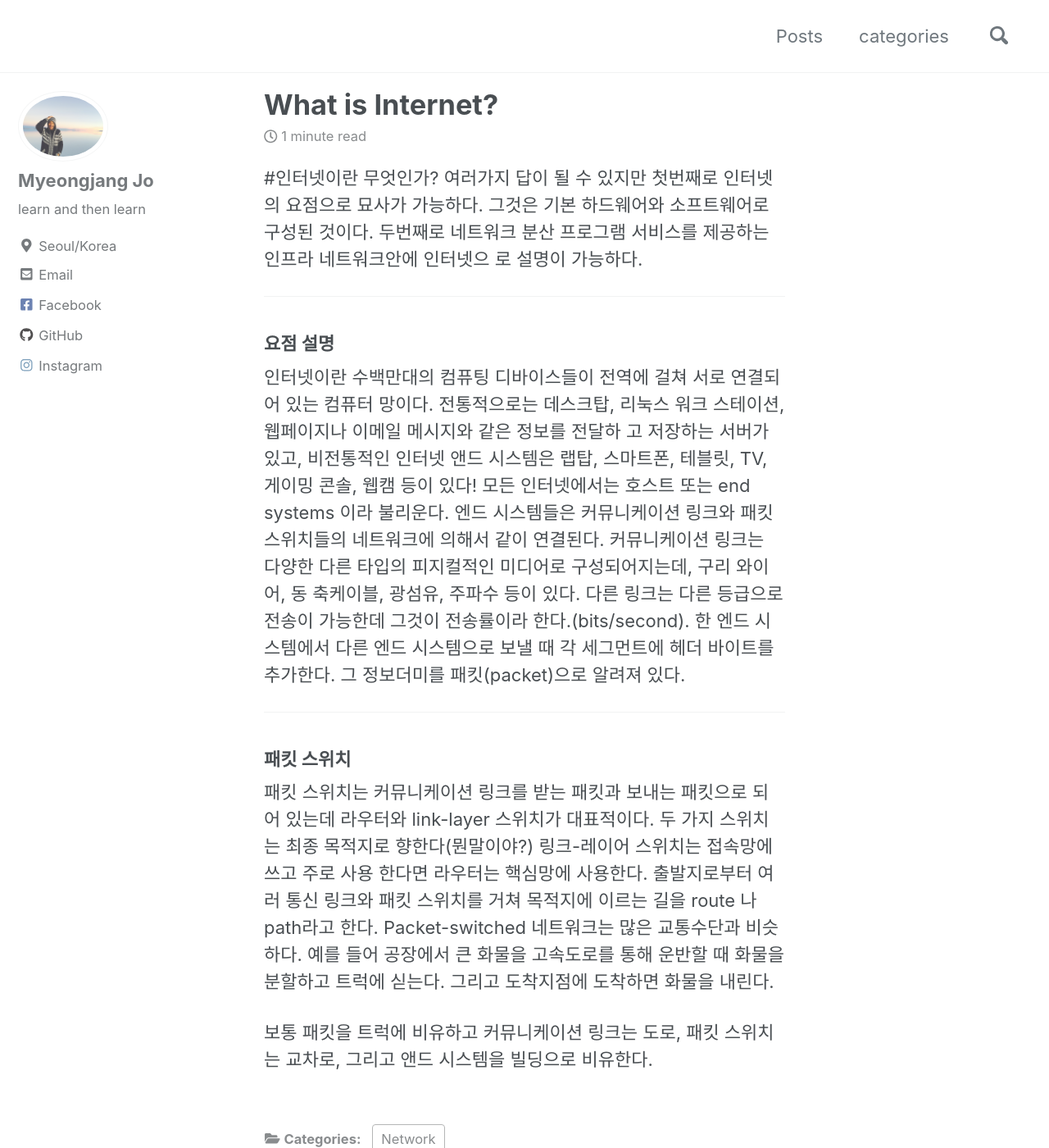
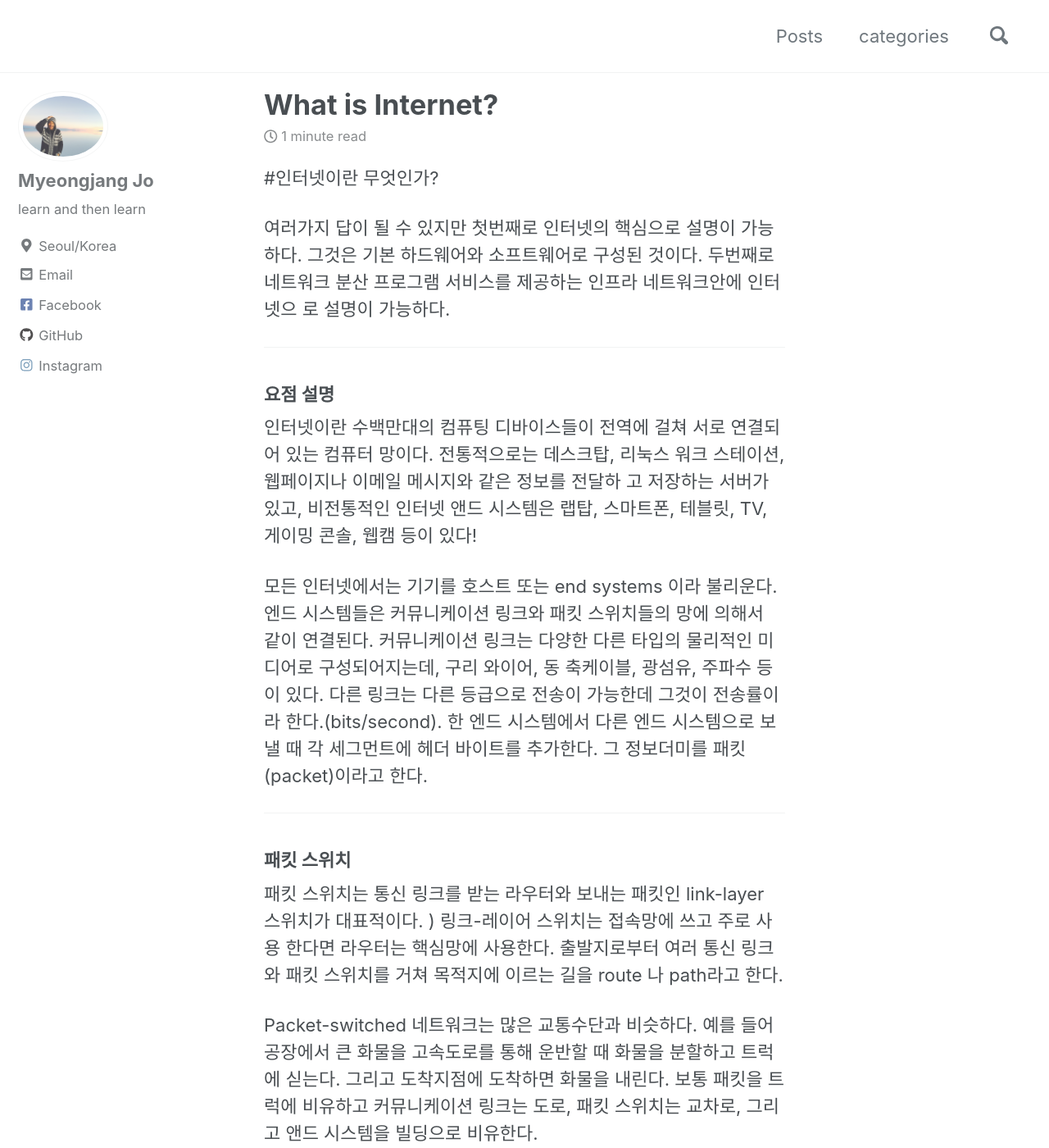
Before and after one commit to josephmjjo/josephmjjo.github.io, a Jekyll site: the page built from _posts/2019-08-30-Internet.md, in a window 1280 px wide and 1400 px high. Shown: the whole window at 82% size. Built offline with Jekyll 4.4.1, drawn with Linux system fonts in a browser that asks for light colours; cached includes are drawn as plain includes; nearby versions of some CDN libraries.

Commit message:
edited to corret to grammer in Internet

```diff
--- a/_posts/2019-08-30-Internet.md
+++ b/_posts/2019-08-30-Internet.md
@@ -6,22 +6,26 @@ categories:
 ---
 
 #인터넷이란 무엇인가?
+
 여러가지 답이 될 수 있지만
-첫번째로 인터넷의 요점으로 묘사가 가능하다. 그것은 기본 하드웨어와 소프트웨어로 구성된 것이다. 두번째로 네트워크 분산 프로그램 서비스를 제공하는 인프라 네트워크안에 인터넷으
+첫번째로 인터넷의 핵심으로 설명이 가능하다. 그것은 기본 하드웨어와 소프트웨어로 구성된 것이다. 두번째로 네트워크 분산 프로그램 서비스를 제공하는 인프라 네트워크안에 인터넷으
 로 설명이 가능하다.
 
 ***
 ### 요점 설명
 인터넷이란 수백만대의 컴퓨팅 디바이스들이 전역에 걸쳐 서로 연결되어 있는 컴퓨터 망이다.
 전통적으로는 데스크탑, 리눅스 워크 스테이션, 웹페이지나 이메일 메시지와 같은 정보를 전달하 고 저장하는 서버가 있고, 비전통적인 인터넷 앤드 시스템은 랩탑, 스마트폰, 테블릿, TV, 게이밍 콘솔, 웹캠 등이 있다!
-모든 인터넷에서는 호스트 또는 end systems 이라 불리운다.
-엔드 시스템들은 커뮤니케이션 링크와 패킷 스위치들의 네트워크에 의해서 같이 연결된다.
-커뮤니케이션 링크는 다양한 다른 타입의 피지컬적인 미디어로 구성되어지는데, 구리 와이어, 동 축케이블, 광섬유, 주파수 등이 있다. 다른 링크는 다른 등급으로 전송이 가능한데 그것이 전송률이라 한다.(bits/second). 한 엔드 시스템에서 다른 엔드 시스템으로 보낼 때 각 세그먼트에 헤더 바이트를 추가한다. 그 정보더미를 패킷(packet)으로 알려져 있다.
+
+모든 인터넷에서는 기기를 호스트 또는 end systems 이라 불리운다.
+엔드 시스템들은 커뮤니케이션 링크와 패킷 스위치들의 망에 의해서 같이 연결된다.
+커뮤니케이션 링크는 다양한 다른 타입의 물리적인 미디어로 구성되어지는데, 구리 와이어, 동 축케이블, 광섬유, 주파수 등이 있다. 다른 링크는 다른 등급으로 전송이 가능한데 그것이 전송률이라 한다.(bits/second). 한 엔드 시스템에서 다른 엔드 시스템으로 보낼 때 각 세그먼트에 헤더 바이트를 추가한다. 그 정보더미를 패킷(packet)이라고 한다.
 
 ***
+
 ### 패킷 스위치
-패킷 스위치는 커뮤니케이션 링크를 받는 패킷과 보내는 패킷으로 되어 있는데 라우터와 link-layer 스위치가 대표적이다. 두 가지 스위치는 최종 목적지로 향한다(뭔말이야?)
+패킷 스위치는 통신 링크를 받는 라우터와 보내는 패킷인 link-layer 스위치가 대표적이다. )
 링크-레이어 스위치는 접속망에 쓰고 주로 사용 한다면 라우터는 핵심망에 사용한다.
-출발지로부터 여러 통신 링크와 패킷 스위치를 거쳐 목적지에 이르는 길을 route 나 path라고 한다. Packet-switched 네트워크는 많은 교통수단과 비슷하다. 예를 들어 공장에서 큰 화물을 고속도로를 통해 운반할 때 화물을 분할하고 트럭에 싣는다. 그리고 도착지점에 도착하면 화물을 내린다.
+출발지로부터 여러 통신 링크와 패킷 스위치를 거쳐 목적지에 이르는 길을 route 나 path라고 한다.
 
+Packet-switched 네트워크는 많은 교통수단과 비슷하다. 예를 들어 공장에서 큰 화물을 고속도로를 통해 운반할 때 화물을 분할하고 트럭에 싣는다. 그리고 도착지점에 도착하면 화물을 내린다.
 보통 패킷을 트럭에 비유하고 커뮤니케이션 링크는 도로, 패킷 스위치는 교차로, 그리고 앤드 시스템을 빌딩으로 비유한다.
```
